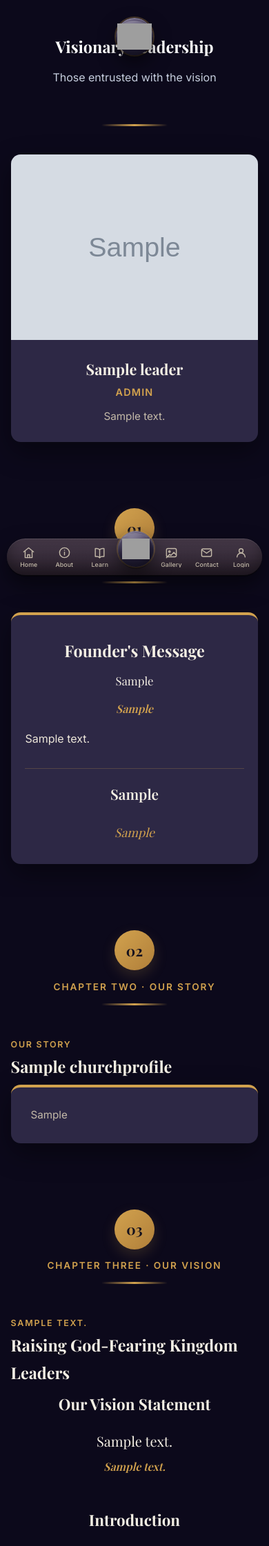
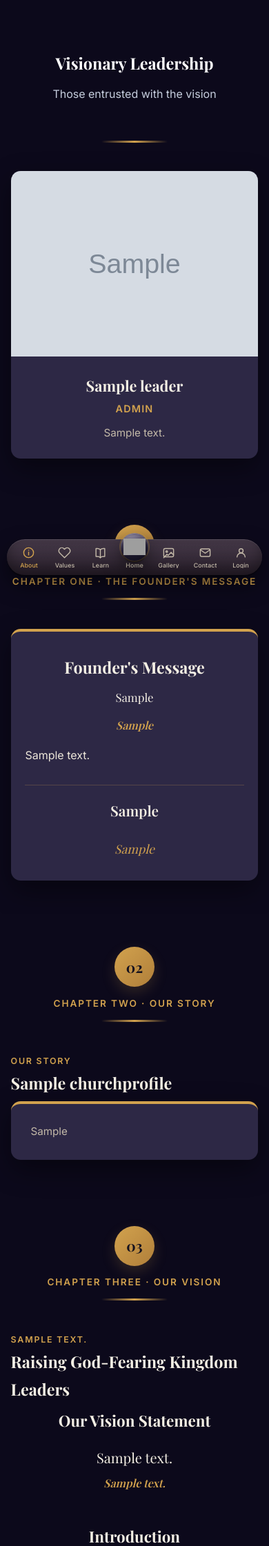
Before and after one commit to Itumeleng06Th0bega06/sboi, a Django app: page /about/ in a window 390 px wide. Shown: the top 2242 px of the page at 69% size. Run offline with Django 5.2, Linux system fonts and the light colour scheme; tables that the repository leaves empty hold one stand-in row (values such as "Sample post"); grey boxes marked "Sample" are stand-in pictures; some web fonts are replaced; grey boxes are pictures that could not be loaded.

Commit message:
css improvements

```diff
--- a/about/context_processors.py
+++ b/about/context_processors.py
@@ -1,4 +1,4 @@
-from .models import ChurchProfile, CoreValue, Leader
+from .models import ChurchProfile, Leader
 
 
 def about_chapters(request):
@@ -9,6 +9,5 @@ def about_chapters(request):
         ('ch-story', 'Our Story', bool(profile and profile.story)),
         ('ch-vision', 'Our Vision', bool(profile and profile.vision)),
         ('ch-mission', 'Our Mission', bool(profile and profile.mission)),
-        ('ch-values', 'Core Values', CoreValue.objects.exists()),
     ]
     return {'about_chapters': [{'id': cid, 'title': title} for cid, title, show in chapters if show]}
--- a/about/views.py
+++ b/about/views.py
@@ -3,7 +3,6 @@ from django.shortcuts import render
 from .icons import icon_for
 from .models import (
     ChurchProfile,
-    CoreValue,
     Leader,
     MissionAction,
     MissionComponent,
@@ -21,16 +20,6 @@ STORY_HEADINGS = [
     'The Role of Prophetess ME Mosokini',
     'Looking Toward the Future',
 ]
-
-CULTURE_ICONS = {
-    'Christ-Centered': 'cross',
-    'Word-Based': 'book',
-    'Prayer-Driven': 'flame',
-    'Integrity-Led': 'star',
-    'Excellence-Focused': 'star',
-    'Compassion-Motivated': 'heart',
-    'Multiplication-Minded': 'people',
-}
 
 PRACTICE_ICONS = {
     'Families are restored': 'people',
@@ -71,27 +60,6 @@ def split_story(story):
     return result
 
 
-def split_culture(culture):
-    if not culture:
-        return '', []
-    intro = ''
-    items = []
-    for paragraph in culture.split('\n\n'):
-        lines = [line.strip() for line in paragraph.split('\n') if line.strip()]
-        if not lines:
-            continue
-        if not items and len(lines) == 1:
-            intro = lines[0]
-            continue
-        title = lines[0]
-        items.append({
-            'title': title,
-            'text': ' '.join(lines[1:]) if len(lines) > 1 else '',
-            'icon': CULTURE_ICONS.get(title, 'star'),
-        })
-    return intro, items
-
-
 def split_practice(practice):
     if not practice:
         return '', [], ''
@@ -115,15 +83,11 @@ def split_practice(practice):
 
 
 def about(request):
-    values = list(CoreValue.objects.all())
     actions = list(MissionAction.objects.all())
-    for value in values:
-        value.icon = icon_for(value.title)
     for action in actions:
         action.icon = icon_for(action.title)
     profile = ChurchProfile.objects.first()
     story_sections = split_story(profile.story if profile else None)
-    culture_intro, culture_items = split_culture(profile.culture_statement if profile else None)
     practice_intro, practice_items, practice_closing = split_practice(profile.vision_practice if profile else None)
     if story_sections and profile and profile.story_image:
         before = next((i for i, s in enumerate(story_sections) if s['title'] == 'Witnessing the Faithfulness of God'), None)
@@ -135,11 +99,8 @@ def about(request):
         'components': MissionComponent.objects.all(),
         'pathway': PathwayStep.objects.all(),
         'actions': actions,
-        'values': values,
         'leaders': Leader.objects.all(),
         'story_sections': story_sections,
-        'culture_intro': culture_intro,
-        'culture_items': culture_items,
         'practice_intro': practice_intro,
         'practice_items': practice_items,
         'practice_closing': practice_closing,
--- a/sboi/settings.py
+++ b/sboi/settings.py
@@ -47,6 +47,7 @@ INSTALLED_APPS = [
     'django.contrib.staticfiles',
     'home',
     'about',
+    'values',
     'blackboard',
     'contact',
     'gallery',
--- a/sboi/urls.py
+++ b/sboi/urls.py
@@ -21,6 +21,7 @@ urlpatterns = [
     path(settings.ADMIN_URL, admin.site.urls),
     path('', include('home.urls')),
     path('about/', include('about.urls')),
+    path('values/', include('values.urls')),
     path('blackboard/', include('blackboard.urls')),
     path('contact/', include('contact.urls')),
     path('gallery/', include('gallery.urls')),
--- a/static/css/style.css
+++ b/static/css/style.css
@@ -260,6 +260,60 @@ button:focus, a:focus, .btn:focus { outline: none; }
 .bnav-auth { flex: 1 1 0; min-width: 0; display: flex; }
 .bnav-auth form { flex: 1; display: flex; margin: 0; }
 .bnav-auth .bnav-item { width: 100%; }
+
+/* Side groups flanking the centred logo — items share the space evenly */
+.bnav-side { display: flex; align-items: center; gap: 0; min-width: 0; }
+.bnav-side .bnav-item { flex: 1 1 0; }
+.bnav-side .bnav-auth { flex: 1 1 0; }
+
+/* Centred home logo — a raised 3D disc that pops out of the dock */
+.bnav-home {
+  position: relative;
+  flex: 0 0 auto;
+  display: flex;
+  flex-direction: column;
+  align-items: center;
+  justify-content: center;
+  gap: 0.22rem;
+  padding: 0.3rem 0.1rem;
+  min-width: 46px;
+  text-decoration: none;
+}
+/* Invisible spacer the same size as a nav icon so the label lines up
+   with every sibling label, whatever the logo's size. */
+.bnav-home::before {
+  content: "";
+  display: block;
+  width: 20px;
+  height: 20px;
+  flex: 0 0 auto;
+}
+.bnav-home .bnav-logo {
+  position: absolute;
+  left: 50%;
+  top: 0;
+  display: flex;
+  align-items: center;
+  justify-content: center;
+  width: 40px;
+  height: 40px;
+  margin: 0;
+  border-radius: 50%;
+  flex: 0 0 auto;
+  transform: translate(-50%, -14px);
+  transition: transform 0.3s ease, box-shadow 0.3s ease;
+}
+.bnav-home:hover .bnav-logo { transform: translate(-50%, -17px) scale(1.06); }
+.bnav-home .bnav-logo-img { position: relative; z-index: 1; height: 24px; width: auto; object-fit: contain; }
+.bnav-home-label {
+  font-size: 0.56rem;
+  line-height: 1.05;
+  font-weight: 600;
+  color: var(--muted);
+  transition: color 0.2s ease;
+}
+.bnav-home.active .bnav-home-label,
+.bnav-home:hover .bnav-home-label { color: var(--gold); }
 
 /* ---------- Mobile "About" bottom sheet ---------- */
 body.sheet-open { overflow: hidden; }
@@ -801,7 +855,7 @@ textarea.input { resize: vertical; }
 
 /* About: chapter anchors */
 html { scroll-behavior: smooth; }
-#ch-leadership, #ch-founder, #ch-story, #ch-vision, #ch-mission, #ch-values { scroll-margin-top: calc(var(--header-h) + 14px); }
+#ch-leadership, #ch-founder, #ch-story, #ch-vision, #ch-mission { scroll-margin-top: calc(var(--header-h) + 14px); }
 
 /* Reveal animation */
 .reveal { opacity: 0; transform: translateY(24px); transition: opacity 0.7s ease, transform 0.7s ease; }
@@ -862,6 +916,9 @@ html { scroll-behavior: smooth; }
 }
 
 body { background: var(--base); color: var(--ink); }
+
+/* Breathing room above the first section heading */
+main > .section:first-child { padding-top: calc(var(--header-h) + 2rem); }
 
 /* Surfaces that were white cards */
 .stat-card, .card, .vm-card, .value-card, .leader-card, .story-card,
@@ -945,36 +1002,20 @@ body.page-home .list-item { background: var(--nav-surface); }
   .split, .vm-grid, .contact-grid { grid-template-columns: 1fr; }
   .split.reverse { direction: ltr; }
   .footer-grid { grid-template-columns: repeat(2, 1fr); gap: 1.8rem; }
-  /* Floating pill collapses to just the centred logo; links move to the bottom bar */
-  .nav-pill {
-    grid-template-columns: auto;
-    width: fit-content;
-    margin-inline: auto;
-    padding: 0.4rem;
-    gap: 0;
-    background: transparent;
-    -webkit-backdrop-filter: none;
-    backdrop-filter: none;
-    box-shadow: none;
-  }
-  .nav-pill .nav-tabs-left,
-  .nav-pill .nav-right { display: none; }
-  .brand { width: 62px; height: 62px; margin-block: 0; }
-  .brand-logo { height: 44px; }
-  .bottom-nav { display: flex; }
-  /* Ensure bottom nav doesn't cover content; to-top doesn't sit on it */
+  /* Desktop pill is hidden entirely; the bottom dock is the only nav */
+  .nav-pill { display: none; }
+  :root { --header-h: 20px; }
+  .bottom-nav { display: grid; grid-template-columns: 1fr auto 1fr; }
   body { padding-bottom: 104px; }
   .to-top { bottom: 104px; right: 16px; width: 44px; height: 44px; }
   .to-top svg { width: 24px; height: 24px; }
+  .hero-slider { height: 72vh; }
+  .list-item { flex-wrap: wrap; }
+  .list-media { width: 100%; }
+  main > .section:first-child { padding-top: 4.5rem; }
 }
 
 @media (max-width: 640px) {
-  .to-top { bottom: 104px; right: 16px; width: 44px; height: 44px; }
-  .to-top svg { width: 24px; height: 24px; }
-}
-  .brand { width: 54px; height: 54px; }
-  .brand-logo { height: 38px; }
-  .brand-name { max-width: 52vw; font-size: 0.78rem; }
   .bnav-item { font-size: 0.55rem; }
   .bnav-item svg { width: 19px; height: 19px; }
   .hero-slider { height: 58vh; min-height: 280px; }
@@ -993,8 +1034,11 @@ body.page-home .list-item { background: var(--nav-surface); }
   .list-item { padding: 1rem; gap: 0.9rem; }
   .list-date { padding: 0.45rem 0.6rem; }
   .date-day { font-size: 1.2rem; }
-  .footer-grid { grid-template-columns: 1fr; }
-  .footer-logo { height: 160px; }
+  /* Mobile footer: stacked, centred, compact */
+  .footer-grid { grid-template-columns: 1fr; text-align: center; gap: 1.5rem; padding: 2.5rem 0 1.5rem; }
+  .footer-logo { height: 150px; margin-inline: auto; }
+  .footer-social { justify-content: center; }
+  .footer-contact li { justify-content: center; }
   .auth-card { padding: 2rem 1.4rem; }
   .action-strip { padding: 1.4rem 0; }
   .founder-card { padding: 2rem 1.3rem; }
--- a/templates/about.html
+++ b/templates/about.html
@@ -278,75 +278,6 @@
 </section>
 {% endif %}
 
-{% if values %}
-<section class="section" id="ch-values">
-    <div class="container">
-        <div class="chapter-head reveal">
-            <span class="chapter-badge">05</span>
-            <span class="eyebrow">Chapter Five · Our Core Values</span>
-            <div class="chapter-rule" aria-hidden="true"></div>
-        </div>
-        <div class="chapter-body">
-            <span class="eyebrow">The DNA of Shekinah Blaze Outreach International</span>
-            <h2 class="section-title">Our Core Values</h2>
-
-            {% if profile.values_intro %}
-            <div class="sub-section">
-                <h3 class="sub-title center">Introduction</h3>
-                <div class="prose reveal">{{ profile.values_intro|linebreaksbr }}</div>
-            </div>
-            {% endif %}
-
-            <div class="values-grid">
-                {% for v in values %}
-                <div class="value-card reveal">
-                    <div class="value-icon">{% include 'partials/_icon.html' with icon=v.icon %}</div>
-                    <p class="value-scripture">CORE VALUE {{ forloop.counter }}</p>
-                    <h4 class="value-title">{{ v.title }}</h4>
-                    {% if v.scripture %}<p class="value-scripture">{{ v.scripture|linebreaksbr }}</p>{% endif %}
-                    {% if v.what_we_believe %}
-                    <p class="value-label">What We Believe</p>
-                    <p class="value-text">{{ v.what_we_believe|linebreaksbr }}</p>
-                    {% endif %}
-                    {% if v.what_this_means %}
-                    <p class="value-label">What This Means</p>
-                    <p class="value-text">{{ v.what_this_means|linebreaksbr }}</p>
-                    {% endif %}
-                    {% if v.our_commitment %}
-                    <p class="value-label">Our Commitment</p>
-                    <p class="value-text">{{ v.our_commitment|linebreaksbr }}</p>
-                    {% endif %}
-                </div>
-                {% endfor %}
-            </div>
-
-            {% if profile.culture_statement %}
-            <div class="culture-box reveal">
-                <h3 class="sub-title center">Our Culture Statement</h3>
-                {% if culture_intro %}<p class="culture-intro">{{ culture_intro }}</p>{% endif %}
-                <div class="culture-grid">
-                    {% for item in culture_items %}
-                    <div class="culture-item">
-                        <div class="value-icon">{% include 'partials/_icon.html' with icon=item.icon %}</div>
-                        <h4 class="culture-title">{{ item.title }}</h4>
-                        <p>{{ item.text }}</p>
-                    </div>
-                    {% endfor %}
-                </div>
-            </div>
-            {% endif %}
-
-            {% if profile.values_declaration %}
-            <div class="declaration reveal">
-                <h4>Our Core Values Declaration</h4>
-                <p>{{ profile.values_declaration }}</p>
-            </div>
-            {% endif %}
-        </div>
-    </div>
-</section>
-{% endif %}
-
 {% if profile.church_name %}
 <section class="section section-green">
     <div class="container center">
--- a/templates/base.html
+++ b/templates/base.html
@@ -10,16 +10,15 @@
     <link rel="preconnect" href="https://fonts.googleapis.com">
     <link rel="preconnect" href="https://fonts.gstatic.com" crossorigin>
     <link href="https://fonts.googleapis.com/css2?family=Playfair+Display:ital,wght@0,400;0,600;0,700;1,400&family=Inter:wght@300;400;500;600&display=swap" rel="stylesheet">
-  <link rel="stylesheet" href="{% static 'css/style.css' %}?v=33">
+  <link rel="stylesheet" href="{% static 'css/style.css' %}?v=42">
 </head>
 <body class="{% block body_class %}{% endblock %}">
     {% block nav %}
     <header class="site-header" id="siteHeader">
         <div class="nav-pill container">
             <ul class="nav-tabs nav-tabs-left">
-                <li><a href="{% url 'home:home' %}" class="nav-tab{% if request.resolved_match.namespace == 'home' %} active{% endif %}">Home</a></li>
                 <li class="nav-item nav-dropdown" id="navAboutDropdown">
-                    <a href="{% url 'about:about' %}" class="nav-tab{% if request.resolved_match.namespace == 'about' %} active{% endif %}" id="navAboutToggle" aria-haspopup="true" aria-expanded="false">About
+                    <a href="{% url 'about:about' %}" class="nav-tab{% if request.resolver_match.namespace == 'about' %} active{% endif %}" id="navAboutToggle" aria-haspopup="true" aria-expanded="false">About
                         <svg class="nav-chevron" viewBox="0 0 24 24" aria-hidden="true" focusable="false"><path d="M7.41 8.59 12 13.17l4.59-4.58L18 10l-6 6-6-6 1.41-1.41Z"/></svg>
                     </a>
                     <ul class="nav-dropdown-menu">
@@ -28,19 +27,20 @@
                         {% endfor %}
                     </ul>
                 </li>
-                <li><a href="{% url 'blackboard:blackboard' %}" class="nav-tab{% if request.resolved_match.namespace == 'blackboard' %} active{% endif %}">Blackboard</a></li>
+                <li><a href="{% url 'values:values' %}" class="nav-tab{% if request.resolver_match.namespace == 'values' %} active{% endif %}">Core Values</a></li>
+                <li><a href="{% url 'blackboard:blackboard' %}" class="nav-tab{% if request.resolver_match.namespace == 'blackboard' %} active{% endif %}">Blackboard</a></li>
             </ul>
 
-            <a href="{% url 'home:home' %}" class="brand">
+            <a href="{% url 'home:home' %}" class="brand" aria-label="Home" title="Home">
                 <img src="{% static 'images/home/Logo.png.png' %}" alt="{{ site_profile.church_name }}" class="brand-logo">
             </a>
 
             <div class="nav-right">
                 <ul class="nav-tabs nav-tabs-right">
-                    <li><a href="{% url 'gallery:gallery' %}" class="nav-tab{% if request.resolved_match.namespace == 'gallery' %} active{% endif %}">Gallery</a></li>
-                    <li><a href="{% url 'contact:contact' %}" class="nav-tab{% if request.resolved_match.namespace == 'contact' %} active{% endif %}">Contact</a></li>
+                    <li><a href="{% url 'gallery:gallery' %}" class="nav-tab{% if request.resolver_match.namespace == 'gallery' %} active{% endif %}">Gallery</a></li>
+                    <li><a href="{% url 'contact:contact' %}" class="nav-tab{% if request.resolver_match.namespace == 'contact' %} active{% endif %}">Contact</a></li>
                 </ul>
-                {% if request.resolved_match.namespace == 'blackboard' and request.user.is_authenticated %}
+                {% if request.resolver_match.namespace == 'blackboard' and request.user.is_authenticated %}
                 <ul class="nav-subtabs">
                     <li><a href="#panel-announcements" data-pill="announcements" class="nav-subtab">Announcements</a></li>
                     <li><a href="#panel-events" data-pill="events" class="nav-subtab">Events</a></li>
@@ -61,26 +61,32 @@
     </header>
 
     <nav class="bottom-nav" id="bottomNav" aria-label="Mobile navigation">
-        <a class="bnav-item{% if request.resolved_match.namespace == 'home' %} active{% endif %}" href="{% url 'home:home' %}">
-            <svg viewBox="0 0 24 24" aria-hidden="true" focusable="false" fill="none" stroke="currentColor" stroke-width="1.8" stroke-linecap="round" stroke-linejoin="round"><path d="M3 10.5 12 3.2l9 7.3"/><path d="M5.6 9.3V21h12.8V9.3"/><path d="M10 21v-5.2h4V21"/></svg>
-            <span>Home</span>
-        </a>
-        <button type="button" class="bnav-item{% if request.resolved_match.namespace == 'about' %} active{% endif %}" id="bottomAboutBtn" aria-haspopup="true" aria-expanded="false">
+        <div class="bnav-side bnav-side-left">
+            <button type="button" class="bnav-item{% if request.resolver_match.namespace == 'about' %} active{% endif %}" id="bottomAboutBtn" aria-haspopup="true" aria-expanded="false">
                 <svg viewBox="0 0 24 24" aria-hidden="true" focusable="false" fill="none" stroke="currentColor" stroke-width="1.8" stroke-linecap="round" stroke-linejoin="round"><circle cx="12" cy="12" r="9"/><path d="M12 11v5.2"/><path d="M12 7.6h.01"/></svg>
                 <span>About</span>
             </button>
-        <a class="bnav-item{% if request.resolved_match.namespace == 'blackboard' %} active{% endif %}" href="{% url 'blackboard:blackboard' %}">
+            <a class="bnav-item{% if request.resolver_match.namespace == 'values' %} active{% endif %}" href="{% url 'values:values' %}">
+                <svg viewBox="0 0 24 24" aria-hidden="true" focusable="false" fill="none" stroke="currentColor" stroke-width="1.8" stroke-linecap="round" stroke-linejoin="round"><path d="M20.84 4.61a5.5 5.5 0 0 0-7.78 0L12 5.67l-1.06-1.06a5.5 5.5 0 0 0-7.78 7.78l1.06 1.06L12 21.23l7.78-7.78 1.06-1.06a5.5 5.5 0 0 0 0-7.78z"/></svg>
+                <span>Values</span>
+            </a>
+            <a class="bnav-item{% if request.resolver_match.namespace == 'blackboard' %} active{% endif %}" href="{% url 'blackboard:blackboard' %}">
                 <svg viewBox="0 0 24 24" aria-hidden="true" focusable="false" fill="none" stroke="currentColor" stroke-width="1.8" stroke-linecap="round" stroke-linejoin="round"><path d="M12 6.5C10.6 5.2 8.9 4.5 6.7 4.5H4V19h2.7c2.2 0 3.9.7 5.3 2"/><path d="M12 6.5c1.4-1.3 3.1-2 5.3-2H20V19h-2.7c-2.2 0-3.9.7-5.3 2"/><path d="M12 6.5V21"/></svg>
                 <span>Learn</span>
             </a>
-        <a class="bnav-logo" href="{% url 'home:home' %}" aria-label="{{ site_profile.church_name }}">
+        </div>
+        <a class="bnav-home{% if request.resolver_match.namespace == 'home' %} active{% endif %}" href="{% url 'home:home' %}" aria-label="Home">
+            <span class="bnav-logo">
                 <img src="{% static 'images/home/Logo.png.png' %}" alt="" class="bnav-logo-img">
+            </span>
+            <span class="bnav-home-label">Home</span>
         </a>
-        <a class="bnav-item{% if request.resolved_match.namespace == 'gallery' %} active{% endif %}" href="{% url 'gallery:gallery' %}">
+        <div class="bnav-side bnav-side-right">
+            <a class="bnav-item{% if request.resolver_match.namespace == 'gallery' %} active{% endif %}" href="{% url 'gallery:gallery' %}">
                 <svg viewBox="0 0 24 24" aria-hidden="true" focusable="false" fill="none" stroke="currentColor" stroke-width="1.8" stroke-linecap="round" stroke-linejoin="round"><rect x="3" y="4.5" width="18" height="15" rx="2.5"/><circle cx="8.5" cy="10" r="1.5"/><path d="m21 16-4.5-4.5L11 17l-2-2-6 6"/></svg>
                 <span>Gallery</span>
             </a>
-        <a class="bnav-item{% if request.resolved_match.namespace == 'contact' %} active{% endif %}" href="{% url 'contact:contact' %}">
+            <a class="bnav-item{% if request.resolver_match.namespace == 'contact' %} active{% endif %}" href="{% url 'contact:contact' %}">
                 <svg viewBox="0 0 24 24" aria-hidden="true" focusable="false" fill="none" stroke="currentColor" stroke-width="1.8" stroke-linecap="round" stroke-linejoin="round"><rect x="3" y="5" width="18" height="14" rx="2.5"/><path d="m3.5 7 8.5 6 8.5-6"/></svg>
                 <span>Contact</span>
             </a>
@@ -98,6 +104,7 @@
                     <span>Login</span>
                 </a>
                 {% endif %}
+            </div>
         </div>
     </nav>
 
--- /dev/null
+++ b/values/apps.py
@@ -0,0 +1,5 @@
+from django.apps import AppConfig
+
+
+class ValuesConfig(AppConfig):
+    name = 'values'
--- /dev/null
+++ b/values/urls.py
@@ -0,0 +1,9 @@
+from django.urls import path
+
+from . import views
+
+app_name = 'values'
+
+urlpatterns = [
+    path('', views.values, name='values'),
+]
```
Also changed, not shown: about/content.py (added, +32 -0 lines), templates/values.html (added, +81 -0 lines), values/views.py (added, +25 -0 lines), values/__init__.py (added). Lines whose indentation alone changed are shown as unchanged.
